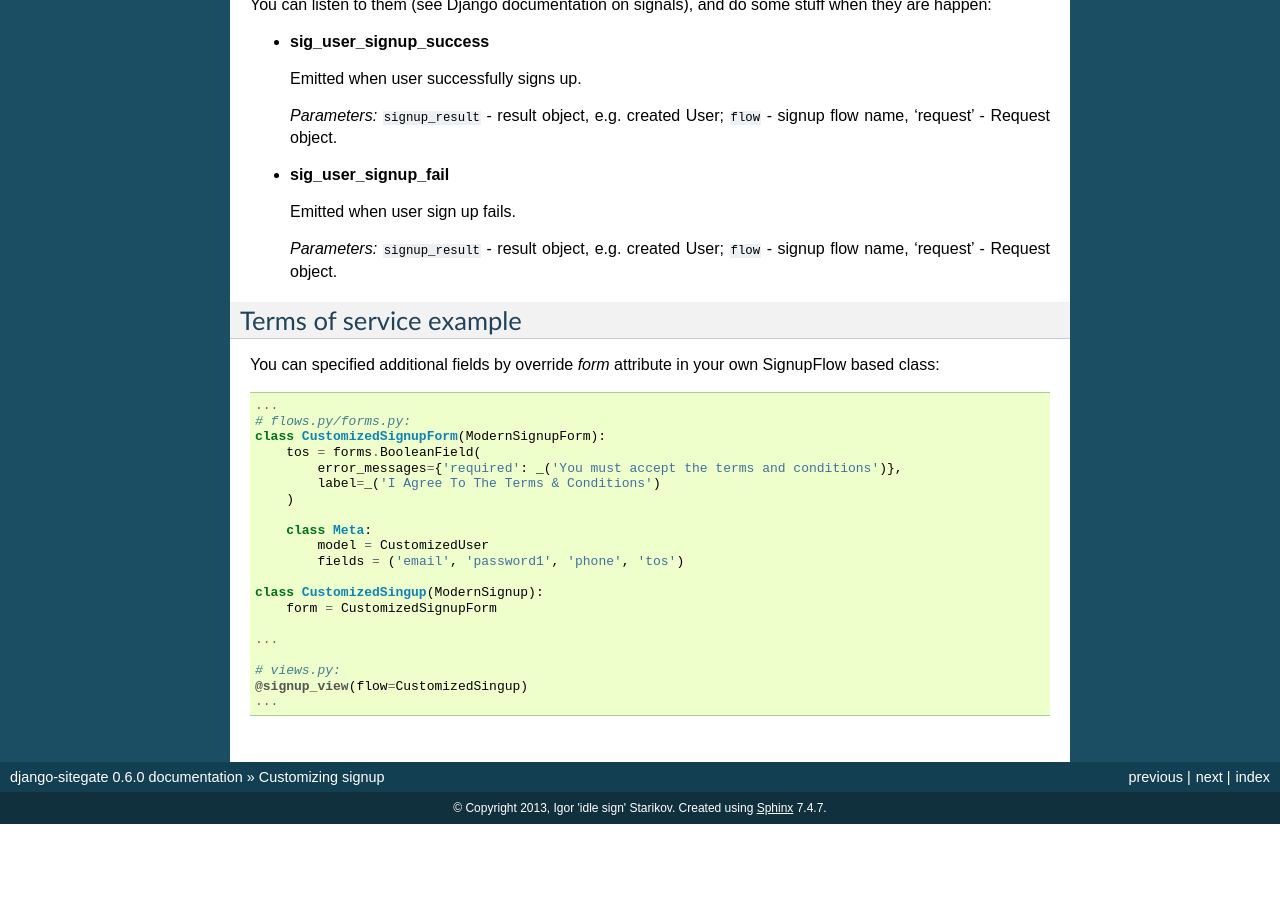
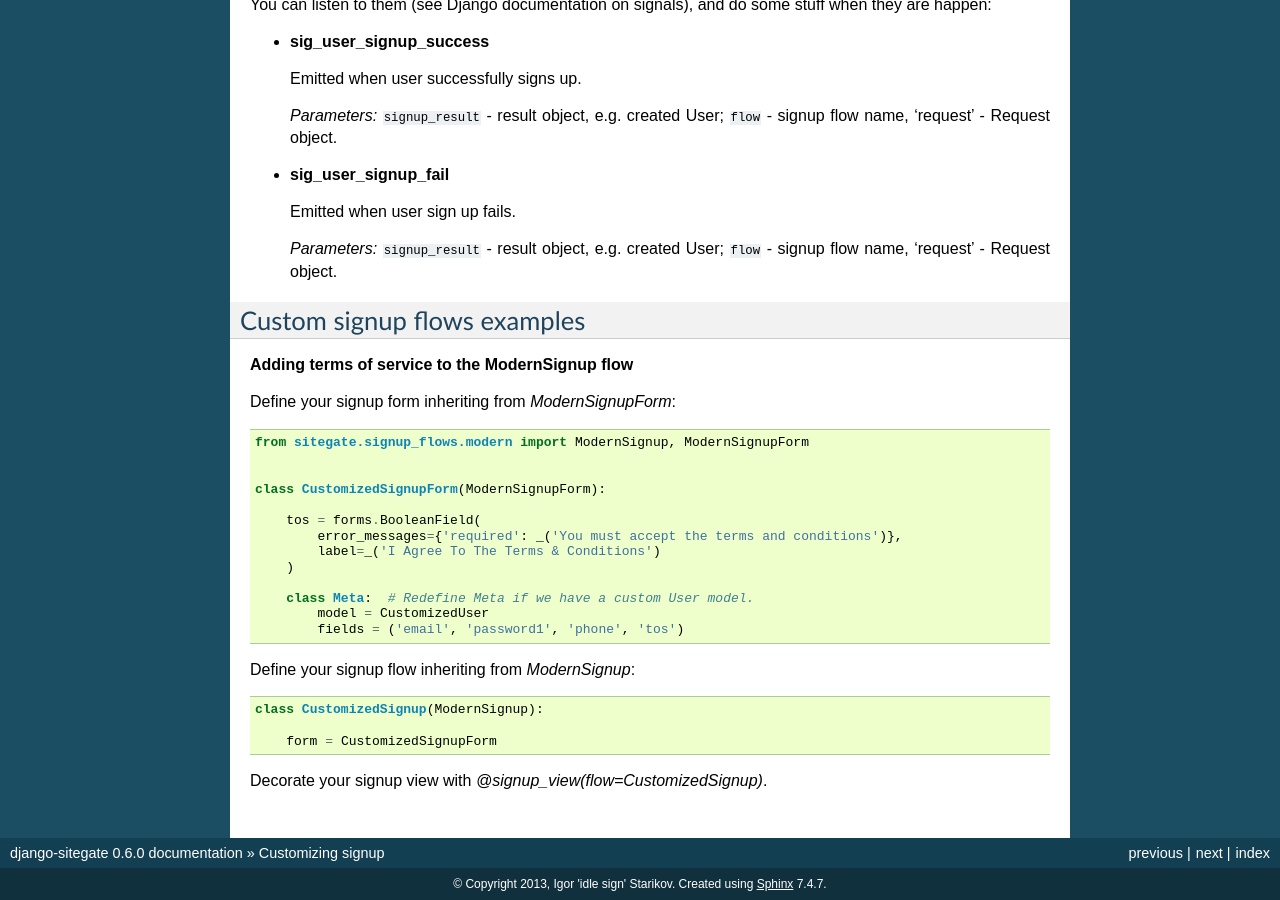
Before and after one commit to idlesign/django-sitegate, a Sphinx documentation site: the page built from docs/source/signup_custom.rst, in a window 1280 px wide and 900 px high, scrolled down 4546 px. Built offline with Sphinx 7.4.7, drawn with Linux system fonts in a browser that asks for light colours; pages that are not in the unit, such as notebooks, are missing from menus; before the commit the page ends 5370 px from its top, so only the background shows below that; some of the changed text lies outside the part shown.

Commit message:
Docs updated.

```diff
--- a/docs/source/signup_custom.rst
+++ b/docs/source/signup_custom.rst
@@ -302,30 +302,40 @@ You can listen to them (see Django documentation on signals), and do some stuff
 
   *Parameters:* ``signup_result`` - result object, e.g. created User; ``flow`` - signup flow name, 'request' - Request object.
 
-Terms of service example
---------------
 
-You can specified additional fields by override `form` attribute in your own SignupFlow based class:
+
+Custom signup flows examples
+----------------------------
+
+**Adding terms of service to the ModernSignup flow**
+
+
+Define your signup form inheriting from `ModernSignupForm`:
 
 .. code-block:: python
 
-    ...
-    # flows.py/forms.py:
+    from sitegate.signup_flows.modern import ModernSignup, ModernSignupForm
+
+
     class CustomizedSignupForm(ModernSignupForm):
+
         tos = forms.BooleanField(
             error_messages={'required': _('You must accept the terms and conditions')},
             label=_('I Agree To The Terms & Conditions')
         )
 
-        class Meta:
+        class Meta:  # Redefine Meta if we have a custom User model.
             model = CustomizedUser
             fields = ('email', 'password1', 'phone', 'tos')
 
-    class CustomizedSingup(ModernSignup):
+
+Define your signup flow inheriting from `ModernSignup`:
+
+.. code-block:: python
+
+    class CustomizedSignup(ModernSignup):
+
         form = CustomizedSignupForm
 
-    ...
 
-    # views.py:
-    @signup_view(flow=CustomizedSingup)
-    ...
+Decorate your signup view with `@signup_view(flow=CustomizedSignup)`.
```
